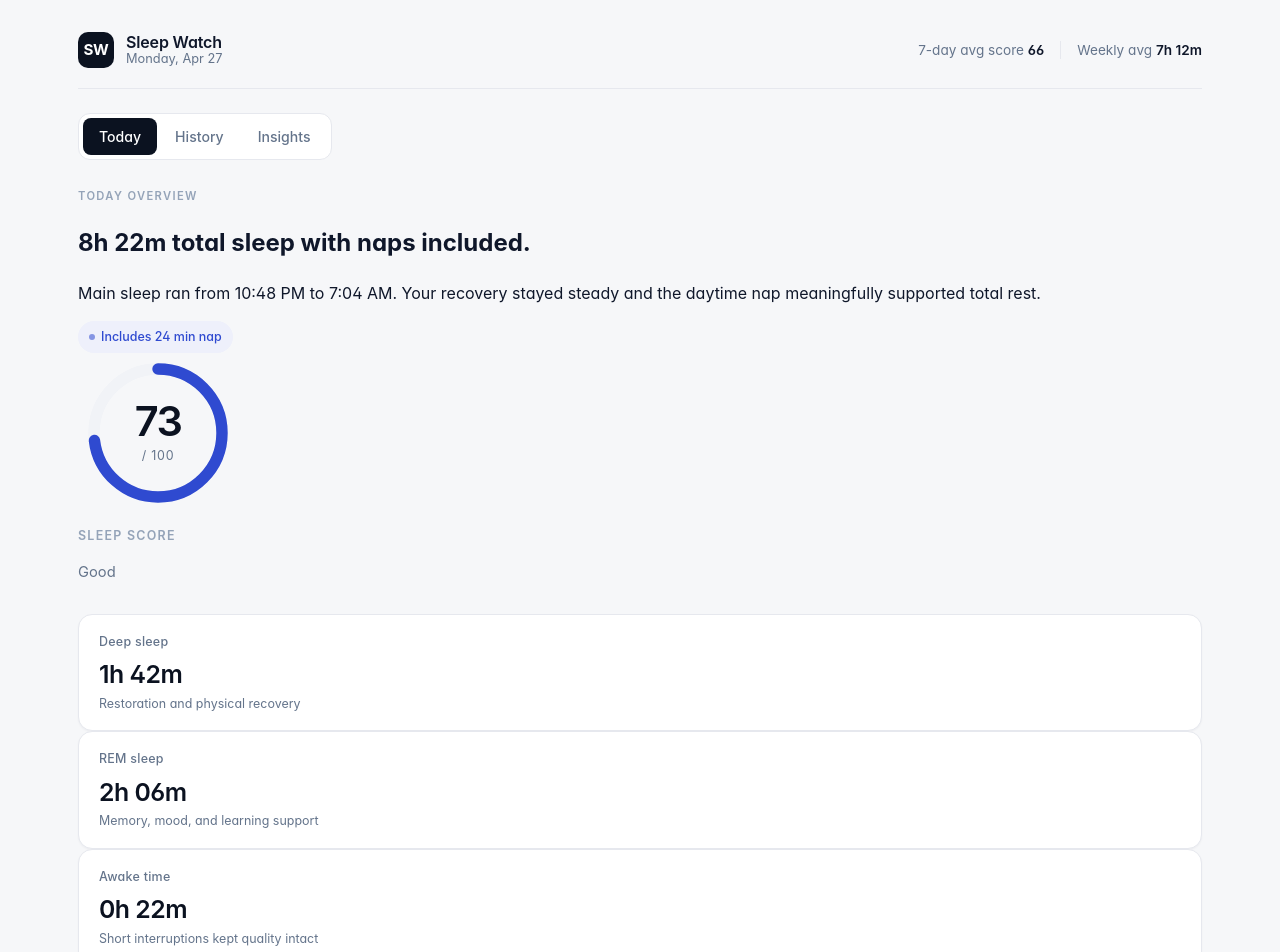
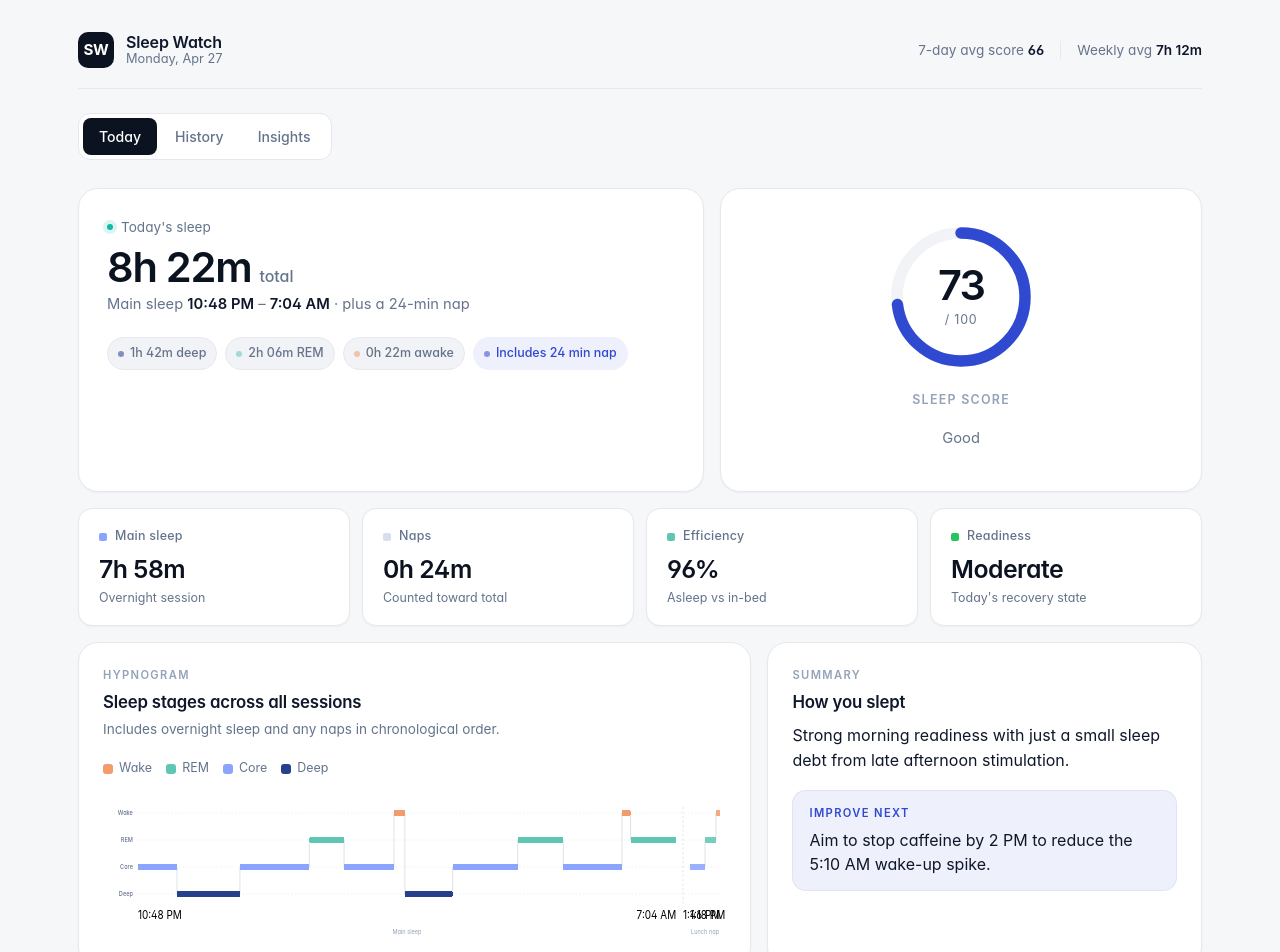
Before and after one commit to nmontoya2-ux/sleep_watch, a React (Vite) app in the folder frontend/: page / in a window 1280 px wide. Shown: the top 952 px of the page. Built offline with nearby package versions, Linux system fonts and the light colour scheme.

Commit message:
Auto-commit JSX on save for Comp 227

```diff
--- a/frontend/screens/Home.jsx
+++ b/frontend/screens/Home.jsx
@@ -8,78 +8,138 @@ import {
   getNapMinutes,
   getSleepScore,
   getTotalSleepMinutes,
+  stagePalette,
 } from '../utils/sleepUtils'
 
 function Home({ today, stageTotals }) {
   const totalSleep = getTotalSleepMinutes(today)
   const sleepScore = getSleepScore(today)
   const napMinutes = getNapMinutes(today)
-  const awakeMinutes = stageTotals.find((stage) => stage.stage === 'awake')?.minutes ?? 0
-  const remMinutes = stageTotals.find((stage) => stage.stage === 'rem')?.minutes ?? 0
-  const deepMinutes = stageTotals.find((stage) => stage.stage === 'deep')?.minutes ?? 0
+  const awakeMinutes = stageTotals.find((s) => s.stage === 'awake')?.minutes ?? 0
+  const remMinutes = stageTotals.find((s) => s.stage === 'rem')?.minutes ?? 0
+  const deepMinutes = stageTotals.find((s) => s.stage === 'deep')?.minutes ?? 0
+  const mainSleep = totalSleep - napMinutes
+  const efficiency = Math.round(
+    (totalSleep / Math.max(totalSleep + awakeMinutes, 1)) * 100,
+  )
 
   return (
-    <section className="screen screen-home">
-      <div className="hero-panel">
-        <div className="hero-copy">
-          <p className="section-label">Today overview</p>
-          <h2>{formatMinutes(totalSleep)} total sleep with naps included.</h2>
-          <p className="section-copy">
-            Main sleep ran from {formatClock(today.bedtime)} to {formatClock(today.wakeTime)}.
-            Your recovery stayed steady and the daytime nap meaningfully supported total rest.
+    <section className="screen">
+      {/* Hero: total sleep + score */}
+      <div className="hero">
+        <div className="hero-main">
+          <div className="hero-eyebrow">
+            <span className="hero-dot" />
+            Today's sleep
+          </div>
+          <h2 className="hero-total">
+            {formatMinutes(totalSleep)}
+            <small>total</small>
+          </h2>
+          <p className="hero-window">
+            Main sleep <strong>{formatClock(today.bedtime)}</strong> – <strong>{formatClock(today.wakeTime)}</strong>
+            {napMinutes > 0 && <> · plus a {napMinutes}-min nap</>}
           </p>
-          <NapBadge minutes={napMinutes} />
+          <div className="hero-tags">
+            <span className="tag">
+              <i style={{ color: stagePalette.deep }} />
+              {formatMinutes(deepMinutes)} deep
+            </span>
+            <span className="tag">
+              <i style={{ color: stagePalette.rem }} />
+              {formatMinutes(remMinutes)} REM
+            </span>
+            <span className="tag">
+              <i style={{ color: stagePalette.awake }} />
+              {formatMinutes(awakeMinutes)} awake
+            </span>
+            <NapBadge minutes={napMinutes} />
+          </div>
         </div>
-        <ScoreRing score={sleepScore} label="Sleep score" />
+
+        <div className="hero-score">
+          <ScoreRing score={sleepScore} label="Sleep score" />
+        </div>
       </div>
 
-      <div className="metrics-grid">
-        <SleepCard title="Deep sleep" value={formatMinutes(deepMinutes)} detail="Restoration and physical recovery" />
-        <SleepCard title="REM sleep" value={formatMinutes(remMinutes)} detail="Memory, mood, and learning support" />
-        <SleepCard title="Awake time" value={formatMinutes(awakeMinutes)} detail="Short interruptions kept quality intact" tone="warning" />
-        <SleepCard title="Readiness" value="Ready" detail="Good baseline for focus and training today" tone="success" />
+      {/* Key metrics */}
+      <div className="metric-grid">
+        <SleepCard
+          title="Main sleep"
+          value={formatMinutes(mainSleep)}
+          detail="Overnight session"
+          color={stagePalette.light}
+        />
+        <SleepCard
+          title="Naps"
+          value={napMinutes ? formatMinutes(napMinutes) : '0m'}
+          detail={napMinutes ? 'Counted toward total' : 'None today'}
+          color={stagePalette.nap}
+        />
+        <SleepCard
+          title="Efficiency"
+          value={`${efficiency}%`}
+          detail="Asleep vs in-bed"
+          color={stagePalette.rem}
+        />
+        <SleepCard
+          title="Readiness"
+          value={sleepScore >= 80 ? 'Ready' : sleepScore >= 65 ? 'Moderate' : 'Low'}
+          detail="Today's recovery state"
+          color="#22c55e"
+        />
       </div>
 
+      {/* Hypnogram + summary */}
       <div className="layout-two">
-        <article className="panel panel-elevated">
+        <article className="panel">
           <div className="panel-head">
             <div>
-              <p className="section-label">Quick hypnogram</p>
-              <h3>Sleep stages across all sessions</h3>
+              <p className="section-label">Hypnogram</p>
+              <h3 className="panel-title">Sleep stages across all sessions</h3>
+              <p className="panel-subtitle">
+                Includes overnight sleep and any naps in chronological order.
+              </p>
             </div>
           </div>
           <Hypnogram day={today} compact />
         </article>
 
-        <article className="panel panel-summary">
-          <p className="section-label">Today summary</p>
-          <h3>Recovery is solid, with one clear improvement area.</h3>
-          <p>{today.readiness}</p>
-          <div className="summary-callout">
-            <span>Improvement</span>
-            <strong>{today.improvement}</strong>
+        <article className="summary-card">
+          <p className="section-label">Summary</p>
+          <h3 className="panel-title">How you slept</h3>
+          <p className="summary-readiness">{today.readiness}</p>
+
+          <div className="summary-improve">
+            <span>Improve next</span>
+            <p>{today.improvement}</p>
           </div>
         </article>
       </div>
 
+      {/* Stage contribution */}
       <article className="panel">
         <div className="panel-head">
           <div>
             <p className="section-label">Key metrics</p>
-            <h3>Stage contribution to total recovery</h3>
+            <h3 className="panel-title">Stage contribution</h3>
+            <p className="panel-subtitle">Time spent in each stage today.</p>
           </div>
         </div>
         <div className="stage-list">
           {stageTotals.map((stage) => (
             <div key={stage.stage} className="stage-row">
               <div className="stage-title">
-                <i style={{ backgroundColor: stage.color }} />
+                <i style={{ background: stage.color }} />
                 <span>{stage.label}</span>
               </div>
               <div className="stage-bar">
-                <div style={{ width: `${stage.value}%`, backgroundColor: stage.color }} />
+                <div style={{ width: `${stage.value}%`, background: stage.color }} />
               </div>
-              <strong>{formatMinutes(stage.minutes)}</strong>
+              <strong className="stage-amount">
+                {formatMinutes(stage.minutes)}
+                <small>{stage.value}%</small>
+              </strong>
             </div>
           ))}
         </div>
```
